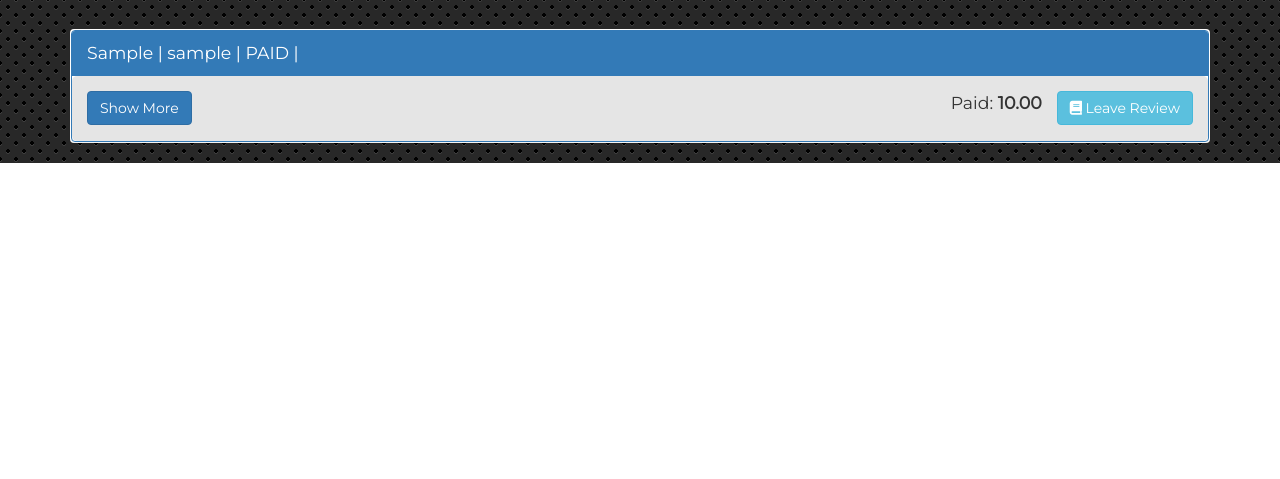
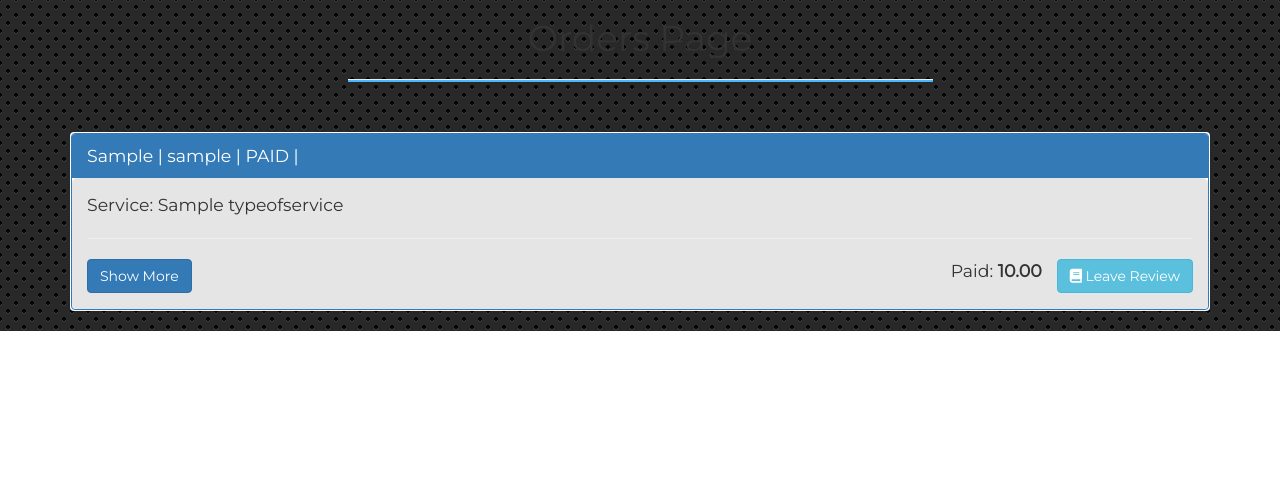
Before and after one commit to 99ron/django_milestone, a Django app: a page that uses templates/base.html in a window 1280 px wide. Shown: the part 51-530 px from the top of the page. Run offline with Django 3.2, Linux system fonts and the light colour scheme; a user stored in the database is signed in; tables that the repository leaves empty hold one stand-in row (values such as "Sample post"); some libraries are stand-ins or nearby versions.

Commit message:
models: removed user field. html: Moved where service quoted from table to title location.

```diff
--- a/orders/models.py
+++ b/orders/models.py
@@ -5,7 +5,6 @@ from products.models import Services
 # Orders table.
 
 class OrderList(models.Model):
-    user = models.OneToOneField(User, on_delete=models.CASCADE, primary_key=True)
     username = models.CharField(max_length=25)
     service_id = models.ForeignKey(Services, on_delete=models.CASCADE)
     paid = models.BooleanField(default=False)
--- a/orders/templates/orders.html
+++ b/orders/templates/orders.html
@@ -6,6 +6,13 @@
 
 <div class="background-order-page">
     <div class="container">
+        <div class="row text-center">
+
+        <h1 class="header-text-alternative">Orders Page</h1>
+
+        <hr class="hr-break">
+
+    </div>
         {% if orders %}
             {% for order in orders %}
 
@@ -13,20 +20,24 @@
 
                 <div class="panel panel-primary">
 
-                    <div class="panel-heading"> {{ order.service_id }} | {{ order.username }} | {% if order.paid %} PAID | {% endif %}  </div>
+                    <div class="panel-heading"> {{ order.service_id }} | {{ order.username }} |{% if order.paid %} PAID | {% endif %}  </div>
+
 
                         <div class="panel-body order-panel-body">
 
+                            <p> Service: {{ order.service_id.type_of_service }} </p>
+
+                            <hr class="hr-break--full">
+
                             <a href="#{{ order.service_id }}" class="btn btn-primary pull-left" data-toggle="collapse"> Show More </a>
+
                             {% if not order.paid %}
                                 <a href="{% url 'checkout' order.pk %}" type="submit" class="btn btn-success pull-right"><i class="fas fa-shopping-cart" aria-hidden="true"></i> Pay </a>
-                                <p class="pull-right order-total-price">Total Price: <strong>{{ order.service_id.total_price }}</strong></p>
+                                <p class="pull-right order-total-price ">Price: <strong>{{ order.service_id.total_price }}</strong></p>
                             {% else %}
                                 <a href="#" type="submit" class="btn btn-info pull-right"><i class="fas fa-book" aria-hidden="true"></i> Leave Review </a>
                                 <p class="pull-right order-total-price">Paid: <strong>{{ order.service_id.total_price }}</strong></p>
                             {% endif %}
-
-
 
                             <div id="{{ order.service_id }}" class="collapse row">
 
@@ -34,10 +45,6 @@
 
                                 <table class="table">
                                     <tbody>
-                                        <tr>
-                                            <td>Type of Service: </td>
-                                            <td>{{ order.service_id.type_of_service }} </td>
-                                        </tr>
                                         <tr>
                                             <td>Wrap Colour: </td>
                                             <td>{{ order.service_id.wrap_colour}} </td>
@@ -83,7 +90,7 @@
                                 </table>
 
                                 <div class="order-delete-container">
-                                    <a href="{% url 'delete' order.pk order.username %}" type="submit" class="btn btn-warning pull-left" id="delete_order"><i class="fas fa-trash-alt" aria-hidden="true"></i> Delete </a>
+                                    <a href="{% url 'delete' order.pk order.username %}" type="submit" class="btn btn-warning pull-left confirm-delete" ><i class="fas fa-trash-alt" aria-hidden="true"></i> Delete </a>
                                 </div>
 
                                 {% if not order.paid %}
--- a/templates/base-login.html
+++ b/templates/base-login.html
@@ -64,7 +64,6 @@
 
     <script src="https://cdnjs.cloudflare.com/ajax/libs/jquery/3.2.1/jquery.min.js"></script>
     <script src="https://cdnjs.cloudflare.com/ajax/libs/twitter-bootstrap/3.3.7/js/bootstrap.min.js"></script>
-    <script src="{% static 'js/parallax.min.js' %}" type="text/javascript"></script>
     <script src="{% static 'js/custom.js' %}" type="text/javascript"></script>
 
 </body>
--- a/templates/base.html
+++ b/templates/base.html
@@ -101,7 +101,6 @@
     <script src="https://cdnjs.cloudflare.com/ajax/libs/jquery/3.2.1/jquery.min.js"></script>
     <script src="https://cdnjs.cloudflare.com/ajax/libs/twitter-bootstrap/3.3.7/js/bootstrap.min.js"></script>
     <script src="https://cdn.jsdelivr.net/npm/bootstrap-select@1.13.9/dist/js/bootstrap-select.min.js"></script>
-    <script src="{% static 'js/parallax.min.js' %}" type="text/javascript"></script>
     <script src="{% static 'js/quotes.js' %}" type="text/javascript"></script>
     <script src="{% static 'js/scripts.js' %}" type="text/javascript"></script>
     {% block head_js %}
```
Also changed, not shown: orders/migrations/0001_initial.py, payment/migrations/0001_initial.py.
